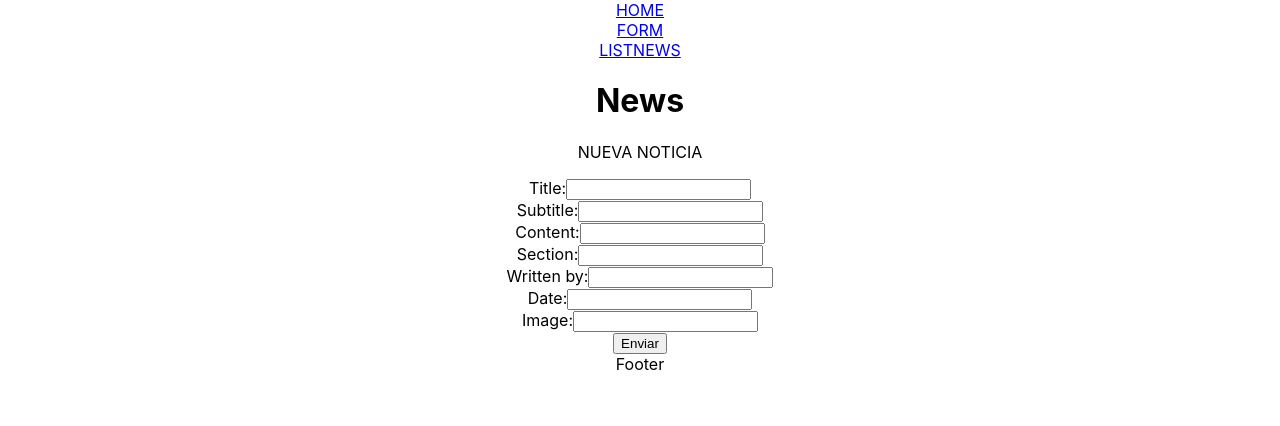
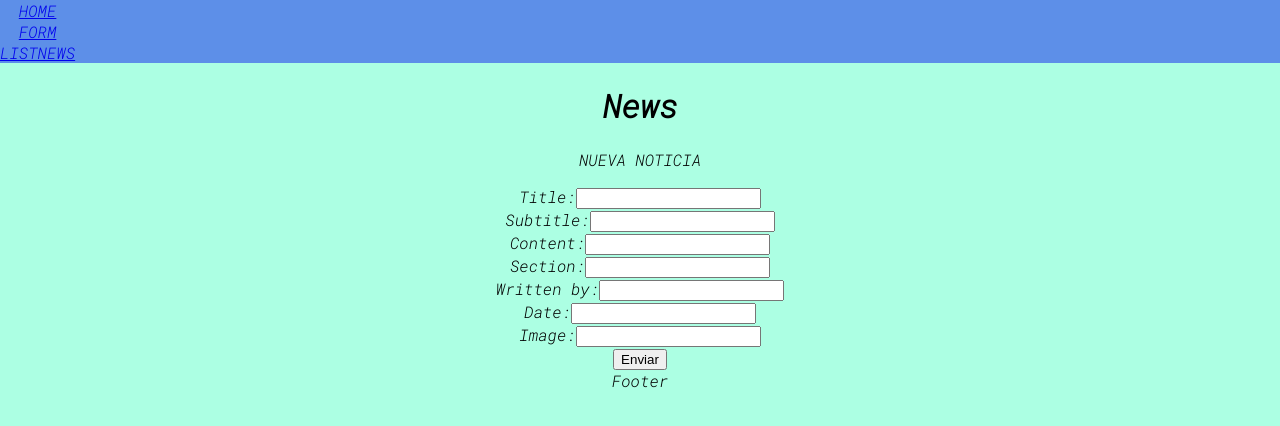
Before and after one commit to SergioIznaolaDeveloper/WebNews, a React (Create React App) app: page /form in a window 1280 px wide. Shown: the top 426 px of the page. Built offline with nearby package versions, Linux system fonts and the light colour scheme.

Commit message:
add_init_styles_scss

```diff
--- a/src/Components/Main/ListNews/ListNews.jsx
+++ b/src/Components/Main/ListNews/ListNews.jsx
@@ -16,7 +16,7 @@ class ListNews extends Component {
     try {
       //simular un retardo de 3 segundos en la aparacicion de fetch
       await new Promise((resolve) =>
-        setTimeout(() => resolve("Terminado"), 2000)
+        setTimeout(() => resolve("Terminado"), 4000)
       );
       const resp = await fetch(
         `https://api.nytimes.com/svc/mostpopular/v2/emailed/7.json?api-key=${apyKey}`
--- a/src/Styles/Components/_header.scss
+++ b/src/Styles/Components/_header.scss
@@ -0,0 +1,24 @@
+@import '../utils/variables.scss';
+header{
+    display: flex;
+    flex-direction: row;
+    background-color: $menu-color;
+    align-items: center;
+    justify-content: space-between;
+& > img {
+    background-color: $menu-color;
+    width: 3rem;
+    margin: 0px 20px;
+    margin-bottom: $spacing-lg;
+    margin-top: $spacing-md;
+  }
+  &__botton {
+    cursor: pointer;
+    border: transparent;
+    padding: 5px 10px;
+    border-radius: 5px;
+    text-decoration: none;
+    color: $menu-color;
+    background-color: $background-color;
+  }
+}
--- a/src/Styles/Components/_main.scss
+++ b/src/Styles/Components/_main.scss
@@ -0,0 +1,15 @@
+@import '../utils/variables.scss';
+@import '../utils/mixings.scss';
+
+.form{
+    @include column;
+    margin-left: auto;
+    margin-right: auto;
+}
+
+.cake-list{
+    display: flex;
+    flex-wrap: wrap;
+    justify-content: space-evenly;
+    margin: $spacing-lg $spacing-md;
+}
--- a/src/Styles/Styles.scss
+++ b/src/Styles/Styles.scss
@@ -0,0 +1,5 @@
+@import './Views/app';
+@import './Components/nav';
+@import './Components/main';
+@import './Components/footer';
+@import './Components/header';
--- a/src/Styles/Utils/mixings.scss
+++ b/src/Styles/Utils/mixings.scss
@@ -0,0 +1,8 @@
+@mixin column {
+    display: flex;
+    flex-direction: column;
+    align-items: center;
+    align-content: center;
+    justify-content: center;
+    flex-wrap: wrap;
+}
--- a/src/Styles/Utils/variables.scss
+++ b/src/Styles/Utils/variables.scss
@@ -0,0 +1,7 @@
+$menu-color: #5D8FE8;
+$background-color: rgb(172, 255, 227);
+$text-color: #F7F1E7;
+
+$spacing-sm: 0.5rem;
+$spacing-md: 1rem;
+$spacing-lg: 2rem;
--- a/src/Styles/Views/_app.scss
+++ b/src/Styles/Views/_app.scss
@@ -0,0 +1,20 @@
+@import url('https://fonts.googleapis.com/css2?family=Roboto+Mono:ital,wght@1,300&display=swap');
+@import "../Utils/variables.scss";
+
+.App {
+    text-align: center;
+    font-family: 'Roboto Mono', monospace;
+    background-color: $background-color;
+    padding-bottom: 2em;
+    min-height: 100vh;
+    position: relative;
+}
+
+.App-header {
+  min-height: 100vh;
+  display: flex;
+  flex-direction: column;
+  align-items: center;
+  justify-content: center;
+  font-size: calc(10px + 2vmin);
+}
```
